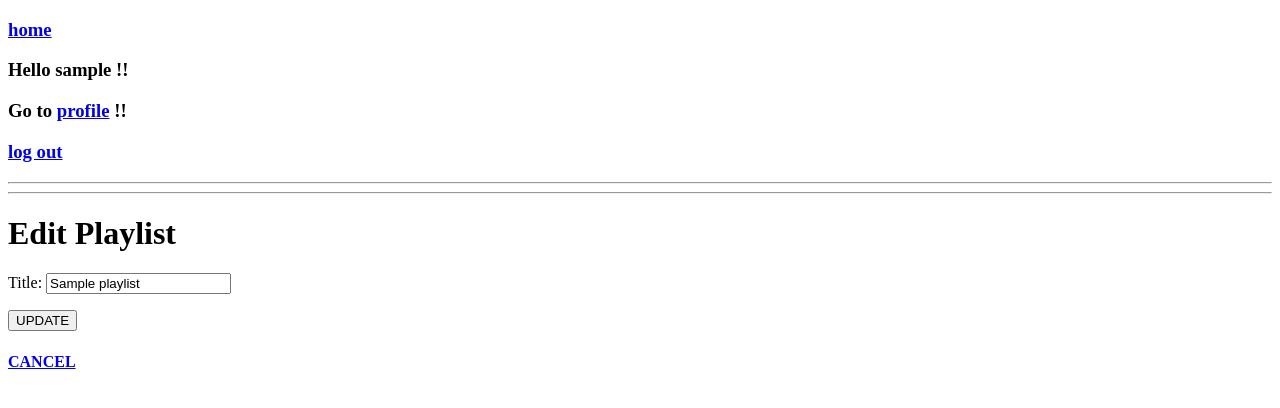
After one commit to AmirShammas/castbox-v2, a Django app: page /profile/1/playlist/1/edit/ in a window 1280 px wide. The commit adds this page. Shown: the top 408 px of the page. Run offline with Django 4.2, Linux system fonts and the light colour scheme; a user stored in the database is signed in; tables that the repository leaves empty hold one stand-in row (values such as "Sample post").

Commit message:
Update playlist title from profile page.

```diff
--- a/castbox_project/castbox/urls.py
+++ b/castbox_project/castbox/urls.py
@@ -1,5 +1,5 @@
 from django.urls import path
-from .views import ProfilePlaylistDetailView, ProfilePlaylistCreateView, ChannelUnfollowView, ChannelFollowView, EpisodeUnlikeView, EpisodeLikeView, EpisodeDetailView, ProfileEpisodeDeleteView, ProfileEpisodeUpdateView, ProfileEpisodeDetailView, ProfileEpisodeCreateView, ProfileChannelCreateView, ChannelDetailView, ChannelListView, ProfileChannelDeleteView, ProfileChannelUpdateView, CommentCreateView, EpisodeListView, ProfileChannelDetailView, ProfileDetailView, SignupPageView, HomePageView
+from .views import ProfilePlaylistUpdateView, ProfilePlaylistDetailView, ProfilePlaylistCreateView, ChannelUnfollowView, ChannelFollowView, EpisodeUnlikeView, EpisodeLikeView, EpisodeDetailView, ProfileEpisodeDeleteView, ProfileEpisodeUpdateView, ProfileEpisodeDetailView, ProfileEpisodeCreateView, ProfileChannelCreateView, ChannelDetailView, ChannelListView, ProfileChannelDeleteView, ProfileChannelUpdateView, CommentCreateView, EpisodeListView, ProfileChannelDetailView, ProfileDetailView, SignupPageView, HomePageView
 
 urlpatterns = [
     path("accounts/signup/", SignupPageView.as_view(), name="signup"),
@@ -24,4 +24,5 @@ urlpatterns = [
     path("profile/<int:profile_id>/channel/<int:channel_id>/episode/<int:pk>/delete/", ProfileEpisodeDeleteView.as_view(), name="profile_episode_delete"),
     path("profile/<int:profile_id>/playlist/new/", ProfilePlaylistCreateView.as_view(), name="profile_playlist_new"),
     path("profile/<int:profile_id>/playlist/<int:pk>/", ProfilePlaylistDetailView.as_view(), name='profile_playlist_detail'),
+    path("profile/<int:profile_id>/playlist/<int:pk>/edit/", ProfilePlaylistUpdateView.as_view(), name="profile_playlist_edit"),
 ]
--- a/castbox_project/castbox/views.py
+++ b/castbox_project/castbox/views.py
@@ -292,3 +292,21 @@ class ProfilePlaylistDetailView(LoginRequiredMixin, DetailView):
     model = Playlist
     template_name = 'profiles/profile_playlist_detail.html'
     context_object_name = 'playlist'
+
+
+class ProfilePlaylistUpdateView(LoginRequiredMixin, UpdateView):
+    model = Playlist
+    context_object_name = "playlist"
+    template_name = "profiles/profile_playlist_edit.html"
+    fields = ["title"]
+    login_url = "login"
+
+    def get_success_url(self):
+        profile_id = self.kwargs.get('profile_id')
+        return reverse_lazy('profile', kwargs={'pk': profile_id})
+
+    def form_valid(self, form):
+        form.instance.user = self.request.user
+        form.save()
+
+        return super().form_valid(form)
--- a/castbox_project/templates/profiles/profile_playlist_detail.html
+++ b/castbox_project/templates/profiles/profile_playlist_detail.html
@@ -11,7 +11,7 @@
         <h2>playlist_user : {{ playlist.user }}</h2>
     </div>
     <hr/>
-    <h2><a href="">Update</a> this playlist title !!</h2>
+    <h2><a href="{% url 'profile_playlist_edit' user.profile.id playlist.id %}">Update</a> this playlist title !!</h2>
     <h2><a href="">Delete</a> this playlist !!</h2>
     <hr/>
     <h2>playlist_episodes :</h2>
--- /dev/null
+++ b/castbox_project/templates/profiles/profile_playlist_edit.html
@@ -0,0 +1,11 @@
+{% extends "_base.html" %}
+
+{% block content %}
+        <h1>Edit Playlist</h1>
+        <form action="" method="post">
+            {% csrf_token %}
+            {{ form.as_p }}
+            <input type="submit" value="UPDATE">
+        </form>
+        <h4><a href="{% url 'profile_playlist_detail' user.profile.id playlist.pk %}">CANCEL</a></h4>
+{% endblock content %}
```
